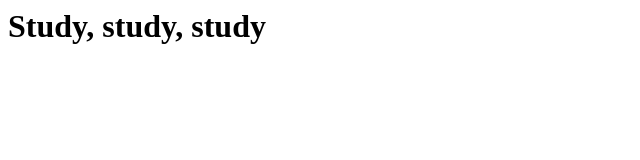
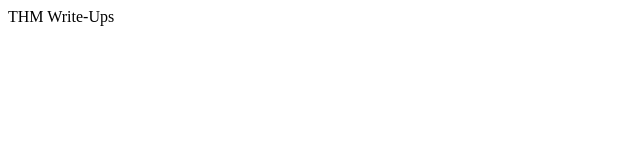
Before and after one commit to Yohjimbo/Yohjimbo.github.io, a plain HTML site: page index.html in a window 1280 px wide. Shown: the whole page, without its empty margins (0-640 px from the left). Drawn offline with Linux system fonts and the light colour scheme.

Commit message:
Update index.html

```diff
--- a/index.html
+++ b/index.html
@@ -1 +1,4 @@
-<h1>Study, study, study</h1>
+<html>
+  <title>THM Write-Ups</title>
+  <h>THM Write-Ups</h>
+</html>
```
